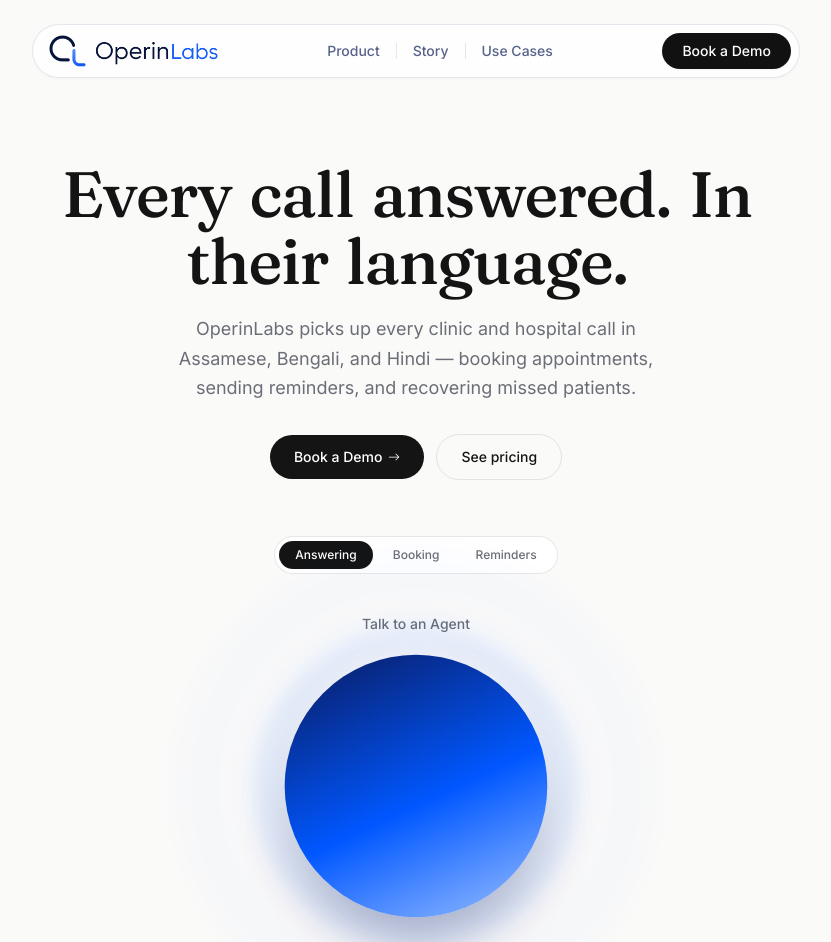
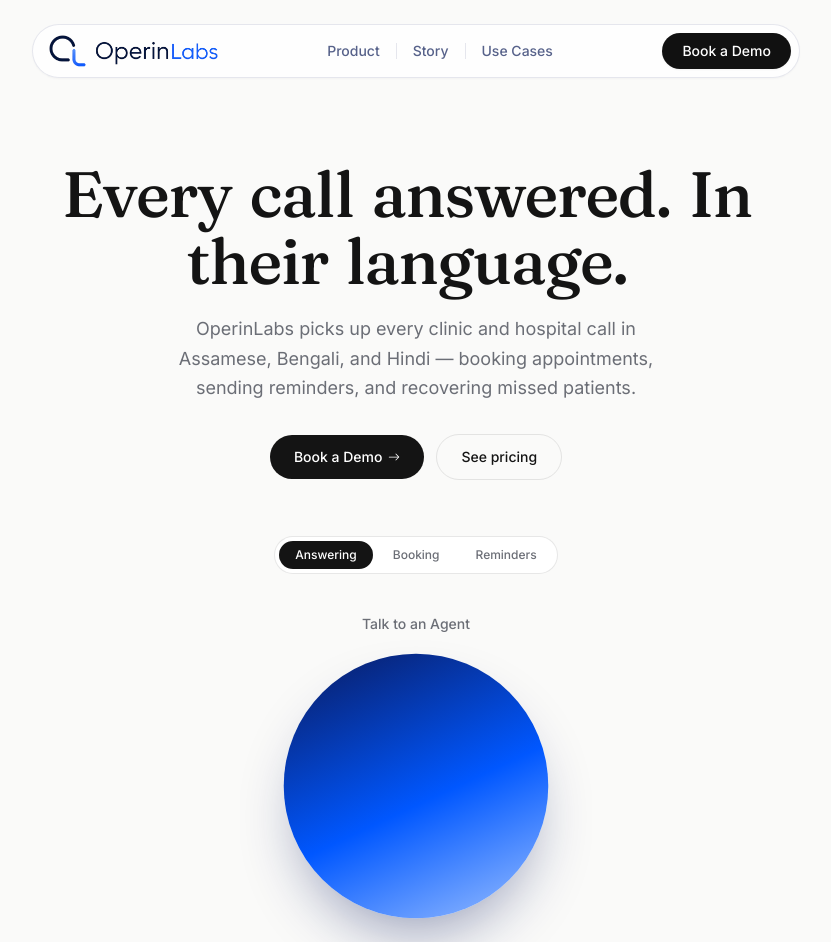
Before and after one commit to OperinLabs/OperinLabs-Landing-Page, a React (Vite) app: page / in a window 1280 px wide. Shown: the top 942 px of the page, without its empty margins (224-1055 px from the left). Built offline with nearby package versions, Linux system fonts and the light colour scheme.

Commit message:
Update VoiceOrb.tsx

```diff
--- a/src/components/VoiceOrb.tsx
+++ b/src/components/VoiceOrb.tsx
@@ -26,30 +26,10 @@ export default function VoiceOrb({ onStart }: VoiceOrbProps) {
       <p className="text-sm font-medium text-mono-soft">Talk to an Agent</p>
 
       <div className="relative mt-6 flex h-56 w-56 items-center justify-center sm:h-64 sm:w-64">
-        {/* Expanding sonar pulse rings */}
-        {[0, 1].map((i) => (
-          <motion.span
-            key={i}
-            className="absolute inset-0 rounded-full border-[14px] blur-md"
-            style={{ borderColor: "rgba(0,87,255,0.45)" }}
-            animate={{
-              scale: [1, 1.9],
-              opacity: [0.55, 0],
-            }}
-            transition={{
-              duration: 3.6,
-              repeat: Infinity,
-              ease: "easeOut",
-              delay: i * 1.8,
-            }}
-            aria-hidden="true"
-          />
-        ))}
-
         {/* Ball */}
         <motion.div
           className="relative h-full w-full rounded-full"
-          animate={{ scale: [1, 1.035, 1] }}
+          animate={{ scale: [1, 1.045, 1] }}
           transition={{ duration: 4.5, repeat: Infinity, ease: "easeInOut" }}
           style={{
             background:
```
